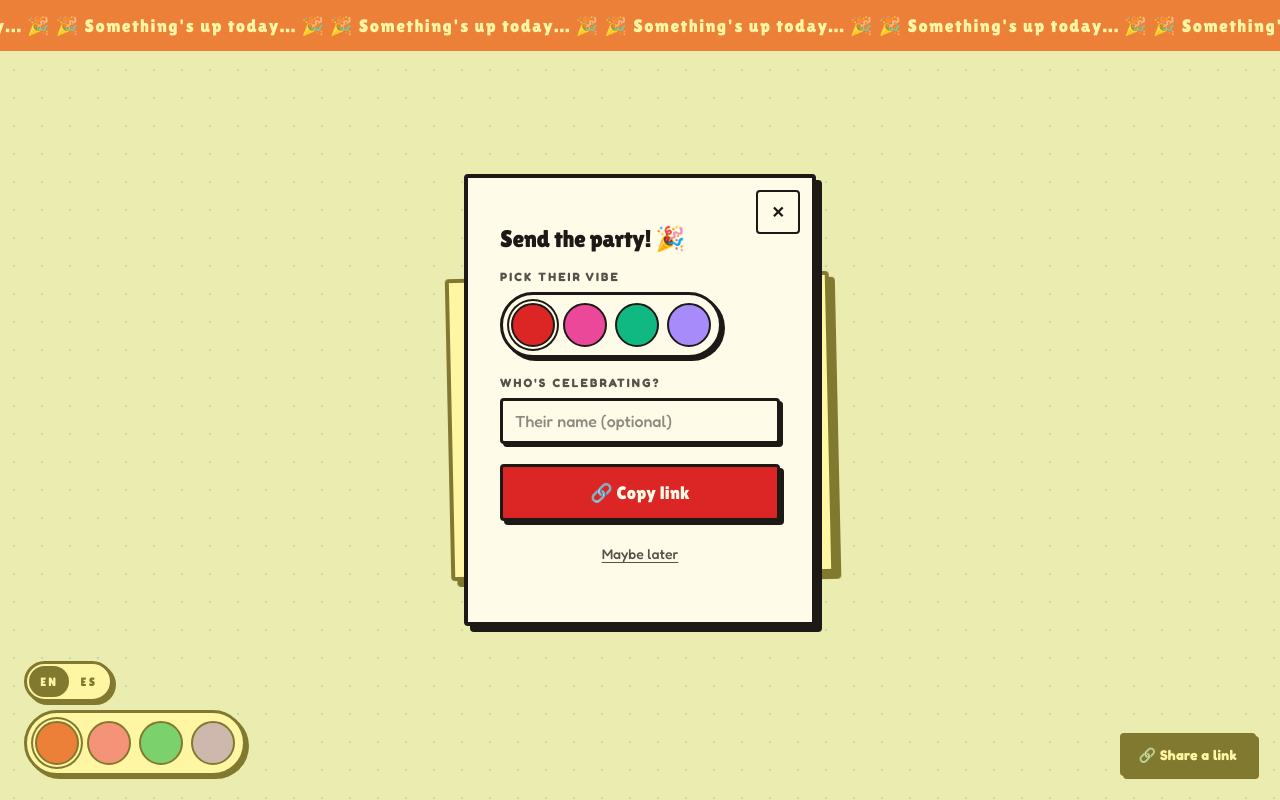
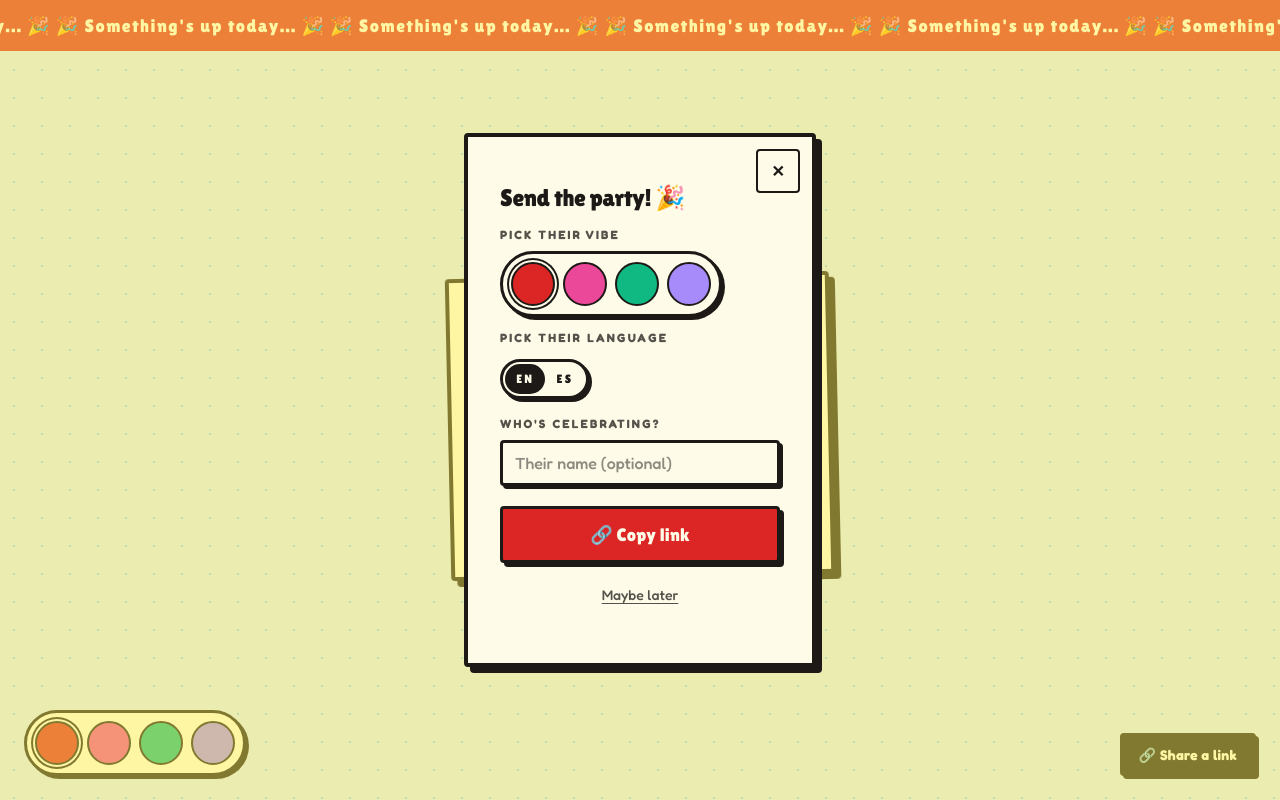
Before and after one commit to rplasc/birthday-site, a Next.js app: page / in a window 1280 px wide. Both pictures are taken after a click on the button "🔗 Share a link". Built offline with nearby package versions, Linux system fonts and the light colour scheme.

Commit message:
Polished language selection

```diff
--- a/src/app/components/LanguageSwitcher.tsx
+++ b/src/app/components/LanguageSwitcher.tsx
@@ -1,35 +1,31 @@
 "use client";
 
-import { useIntl } from "react-intl";
 import { LOCALES, type Locale } from "../i18n/config";
-import { useLocale } from "../i18n/useLocale";
 
-const LABELS: Record<Locale, string> = {
-  en: "EN",
-  "es-419": "ES",
+const LABELS: Record<Locale, { short: string; full: string }> = {
+  en: { short: "EN", full: "English" },
+  "es-419": { short: "ES", full: "Español" },
 };
 
-export function LanguageSwitcher() {
-  const intl = useIntl();
-  const { locale, setLocale } = useLocale();
+interface Props {
+  value: Locale;
+  onChange: (next: Locale) => void;
+}
 
+export function LanguageSwitcher({ value, onChange }: Props) {
   return (
-    <div
-      className="lang-switcher"
-      role="radiogroup"
-      aria-label={intl.formatMessage({ id: "lang.switcher.aria" })}
-    >
+    <div className="lang-switcher" role="radiogroup">
       {LOCALES.map((l) => (
         <button
           key={l}
           type="button"
           role="radio"
-          aria-checked={locale === l}
-          aria-label={LABELS[l]}
-          onClick={() => setLocale(l)}
-          className={`lang-switcher-btn${locale === l ? " lang-switcher-btn--active" : ""}`}
+          aria-checked={value === l}
+          aria-label={LABELS[l].full}
+          onClick={() => onChange(l)}
+          className={`lang-switcher-btn${value === l ? " lang-switcher-btn--active" : ""}`}
         >
-          {LABELS[l]}
+          {LABELS[l].short}
         </button>
       ))}
     </div>
--- a/src/app/globals.css
+++ b/src/app/globals.css
@@ -244,10 +244,6 @@ body {
   bottom: var(--space-corner);
   left: var(--space-corner);
   z-index: 30;
-  display: flex;
-  flex-direction: column;
-  align-items: flex-start;
-  gap: var(--space-xs);
 }
 
 .corner-br {
@@ -734,6 +730,21 @@ body {
   margin-top: 1rem;
 }
 
+/* Mirror modal-vibe spacing for the recipient-language picker. */
+.modal-lang {
+  margin-top: 0.75rem;
+  margin-bottom: 0.25rem;
+}
+
+.modal-lang .lang-switcher {
+  width: fit-content;
+  margin-top: 0.35rem;
+}
+
+.modal-lang + .modal-label {
+  margin-top: 1rem;
+}
+
 /* ─── Language switcher ─── */
 .lang-switcher {
   display: inline-flex;
@@ -762,7 +773,7 @@ body {
 }
 
 .lang-switcher-btn:hover {
-  background: var(--bg-dot);
+  background: color-mix(in oklch, var(--ink) 12%, transparent);
 }
 
 .lang-switcher-btn--active {
--- a/src/app/i18n/IntlClientProvider.tsx
+++ b/src/app/i18n/IntlClientProvider.tsx
@@ -4,19 +4,7 @@ import { createContext, useCallback, useContext, useEffect, useLayoutEffect, use
 import { IntlProvider } from "react-intl";
 import { DEFAULT_LOCALE, type Locale } from "./config";
 import { detectLocale } from "./config";
-import { messages as enMessages, themeCopy as enThemeCopy } from "./messages/en";
-import { messages as esMessages, themeCopy as esThemeCopy } from "./messages/es-419";
-import type { ThemeCopy } from "./messages/en";
-
-const MESSAGES: Record<Locale, Record<string, string>> = {
-  en: enMessages,
-  "es-419": esMessages,
-};
-
-const THEME_COPY: Record<Locale, Record<string, ThemeCopy>> = {
-  en: enThemeCopy,
-  "es-419": esThemeCopy,
-};
+import { MESSAGES, THEME_COPY, type ThemeCopy } from "./bundles";
 
 interface LocaleContextValue {
   locale: Locale;
--- /dev/null
+++ b/src/app/i18n/bundles.ts
@@ -0,0 +1,17 @@
+import type { Locale } from "./config";
+import type { Theme } from "../themes";
+import { messages as enMessages, themeCopy as enThemeCopy } from "./messages/en";
+import { messages as esMessages, themeCopy as esThemeCopy } from "./messages/es-419";
+import type { ThemeCopy } from "./messages/en";
+
+export const MESSAGES: Record<Locale, Record<string, string>> = {
+  en: enMessages,
+  "es-419": esMessages,
+};
+
+export const THEME_COPY: Record<Locale, Record<Theme, ThemeCopy>> = {
+  en: enThemeCopy,
+  "es-419": esThemeCopy,
+};
+
+export type { ThemeCopy };
--- a/src/app/i18n/messages/en.ts
+++ b/src/app/i18n/messages/en.ts
@@ -21,6 +21,7 @@ export const messages: Record<string, string> = {
 
   "share.button": "🔗 Share a link",
   "share.modal.vibeLabel": "Pick their vibe",
+  "share.modal.langLabel": "Pick their language",
   "share.modal.nameLabel": "Who's celebrating?",
   "share.modal.namePlaceholder": "Their name (optional)",
   "share.modal.previewLead": "They'll see: ",
@@ -42,7 +43,6 @@ export const messages: Record<string, string> = {
   "music.pauseLabel": "Pause music",
 
   "theme.aria": "Theme",
-  "lang.switcher.aria": "Language",
 };
 
 export const themeCopy: Record<Theme, ThemeCopy> = {
--- a/src/app/i18n/messages/es-419.ts
+++ b/src/app/i18n/messages/es-419.ts
@@ -12,6 +12,7 @@ export const messages: Record<string, string> = {
 
   "share.button": "🔗 Compartir enlace",
   "share.modal.vibeLabel": "Elige su vibra",
+  "share.modal.langLabel": "Elige su idioma",
   "share.modal.nameLabel": "¿Quién está de cumpleaños?",
   "share.modal.namePlaceholder": "Su nombre (opcional)",
   "share.modal.previewLead": "Verán: ",
@@ -33,7 +34,6 @@ export const messages: Record<string, string> = {
   "music.pauseLabel": "Pausar música",
 
   "theme.aria": "Tema",
-  "lang.switcher.aria": "Idioma",
 };
 
 export const themeCopy: Record<Theme, ThemeCopy> = {
--- a/src/app/page.tsx
+++ b/src/app/page.tsx
@@ -5,7 +5,12 @@ import { FormattedMessage, useIntl } from "react-intl";
 import { THEMES, THEME_KEYS, isTheme, type Theme, type MusicConfig } from "./themes";
 import { DEFAULT_LOCALE, type Locale } from "./i18n/config";
 import { useLocale } from "./i18n/useLocale";
+import { MESSAGES } from "./i18n/bundles";
 import { LanguageSwitcher } from "./components/LanguageSwitcher";
+
+function formatTemplate(template: string, values: Record<string, string>): string {
+  return template.replace(/\{(\w+)\}/g, (_, key) => values[key] ?? `{${key}}`);
+}
 
 type Phase = "prompt" | "celebrating";
 type NoState = "default" | "wiggling" | "sliding" | "gone";
@@ -264,12 +269,14 @@ export default function Home() {
   const [showShare, setShowShare] = useState(false);
   const [shareName, setShareName] = useState("");
   const [shareTheme, setShareTheme] = useState<Theme>(theme);
+  const [shareLocale, setShareLocale] = useState<Locale>(locale);
   const [copied, setCopied] = useState(false);
 
   const openShare = useCallback(() => {
     setShareTheme(theme);
+    setShareLocale(locale);
     setShowShare(true);
-  }, [theme]);
+  }, [theme, locale]);
 
   const pickTheme = useCallback((next: Theme) => {
     setTheme(next);
@@ -335,13 +342,13 @@ export default function Home() {
 
   const handleCopy = useCallback(async () => {
     try {
-      await navigator.clipboard.writeText(buildShareUrl(shareName, shareTheme, locale));
+      await navigator.clipboard.writeText(buildShareUrl(shareName, shareTheme, shareLocale));
       setCopied(true);
       setTimeout(() => setCopied(false), 2000);
     } catch {
       // clipboard not available
     }
-  }, [shareName, shareTheme, locale]);
+  }, [shareName, shareTheme, shareLocale]);
 
   useEffect(() => () => { stopSong(); }, [stopSong]);
 
@@ -424,11 +431,12 @@ export default function Home() {
           </div>
         </div>
 
-        {/* Bottom-left: language switcher + theme picker */}
+        {/* Bottom-left: theme picker (hidden for ?theme= recipients) */}
+        {!themeIsFixed && (
           <div className="corner-bl">
-          <LanguageSwitcher />
-          {!themeIsFixed && renderThemePicker(theme, pickTheme)}
+            {renderThemePicker(theme, pickTheme)}
           </div>
+        )}
 
         {/* Bottom-right: share — quieter than Yes so the primary CTA wins. */}
         <button
@@ -456,6 +464,12 @@ export default function Home() {
                 </label>
                 {renderThemePicker(shareTheme, setShareTheme)}
               </div>
+              <div className="modal-lang">
+                <label className="modal-label">
+                  <FormattedMessage id="share.modal.langLabel" />
+                </label>
+                <LanguageSwitcher value={shareLocale} onChange={setShareLocale} />
+              </div>
               <label className="modal-label" htmlFor="share-name">
                 <FormattedMessage id="share.modal.nameLabel" />
               </label>
@@ -472,13 +486,10 @@ export default function Home() {
                 <p className="modal-preview">
                   <FormattedMessage id="share.modal.previewLead" />
                   <em>
-                    <FormattedMessage
-                      id="share.modal.previewGreeting"
-                      values={{
+                    {formatTemplate(MESSAGES[shareLocale]["share.modal.previewGreeting"], {
                       name: shareName.trim(),
                       hero: THEMES[shareTheme].heroes[0],
-                      }}
-                    />
+                    })}
                   </em>
                 </p>
               )}
@@ -654,11 +665,12 @@ export default function Home() {
         </p>
       </div>
 
-      {/* Bottom-left: language switcher + theme picker (picker hidden for ?theme= recipients) */}
+      {/* Bottom-left: theme picker (hidden for ?theme= recipients) */}
+      {!themeIsFixed && (
         <div className="corner-bl">
-        <LanguageSwitcher />
-        {!themeIsFixed && renderThemePicker(theme, pickTheme)}
+          {renderThemePicker(theme, pickTheme)}
         </div>
+      )}
 
       {/* Music toggle */}
       <button
```
Lines whose indentation alone changed are shown as unchanged.
